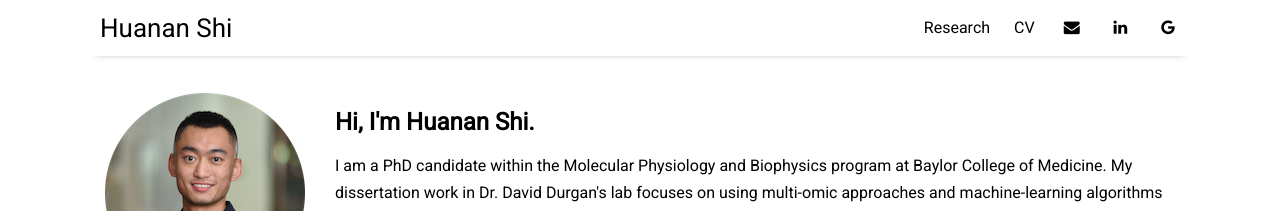
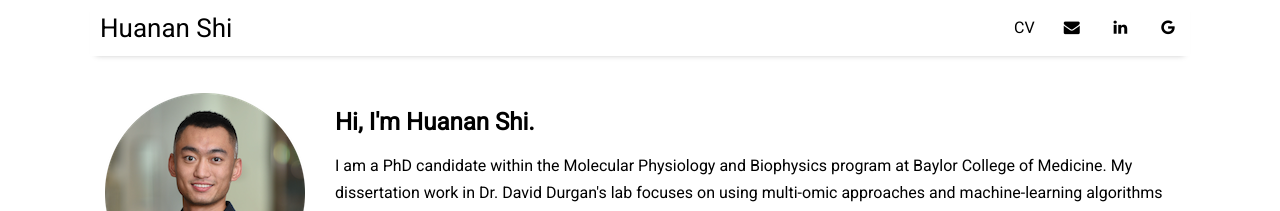
Before and after one commit to huananfshi/huananfshi.github.io, a Jekyll site: the page built from index.html, in a window 1280 px wide. Shown: the top 211 px of the page. Built offline with Jekyll 4.4.1, drawn with Linux system fonts in a browser that asks for light colours; nearby versions of some CDN libraries; the list of posts is cut into pages by our own code.

Commit message:
Update settings.yml

```diff
--- a/_data/settings.yml
+++ b/_data/settings.yml
@@ -6,7 +6,7 @@ disqus:
 # If you are not using Google Analytics, please change 'google-ID' to an empty string
 
 menu:
-- {name: 'Research', file: 'research.html'}
+#- {name: 'Research', file: 'research.html'}
 - {name: 'CV', file: 'CV.pdf'}
 #- {name: 'Contact', folder: 'pages', file: 'contact.html'}
 social:
```
